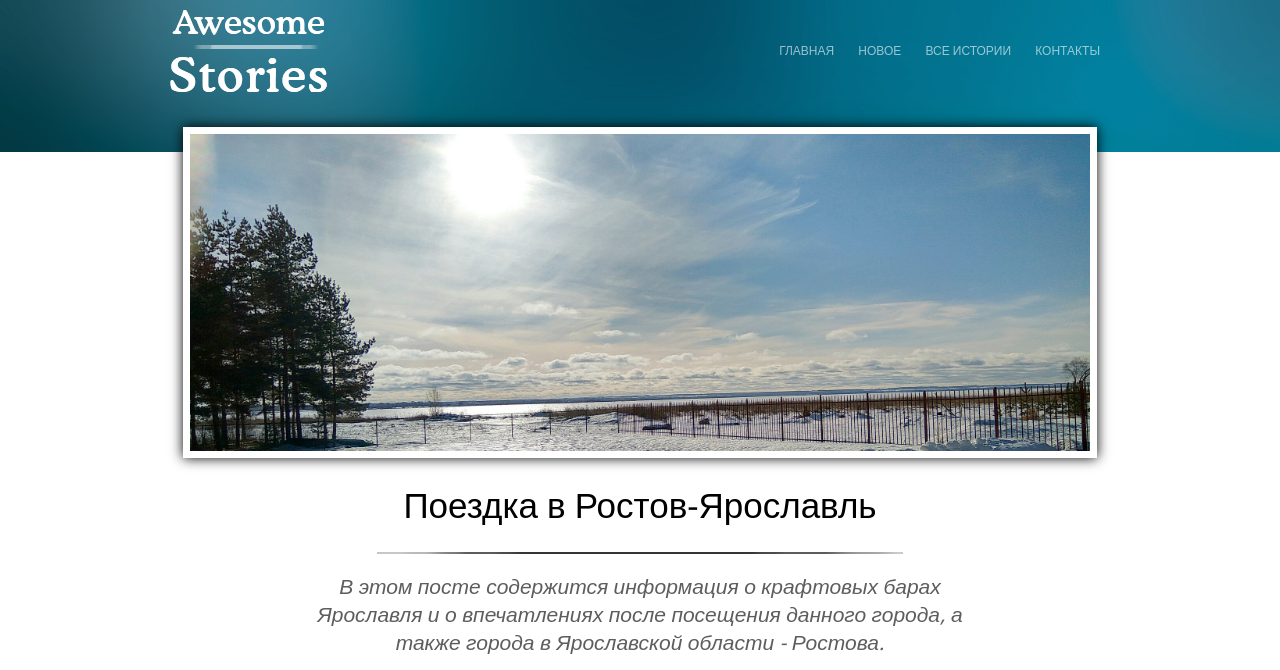
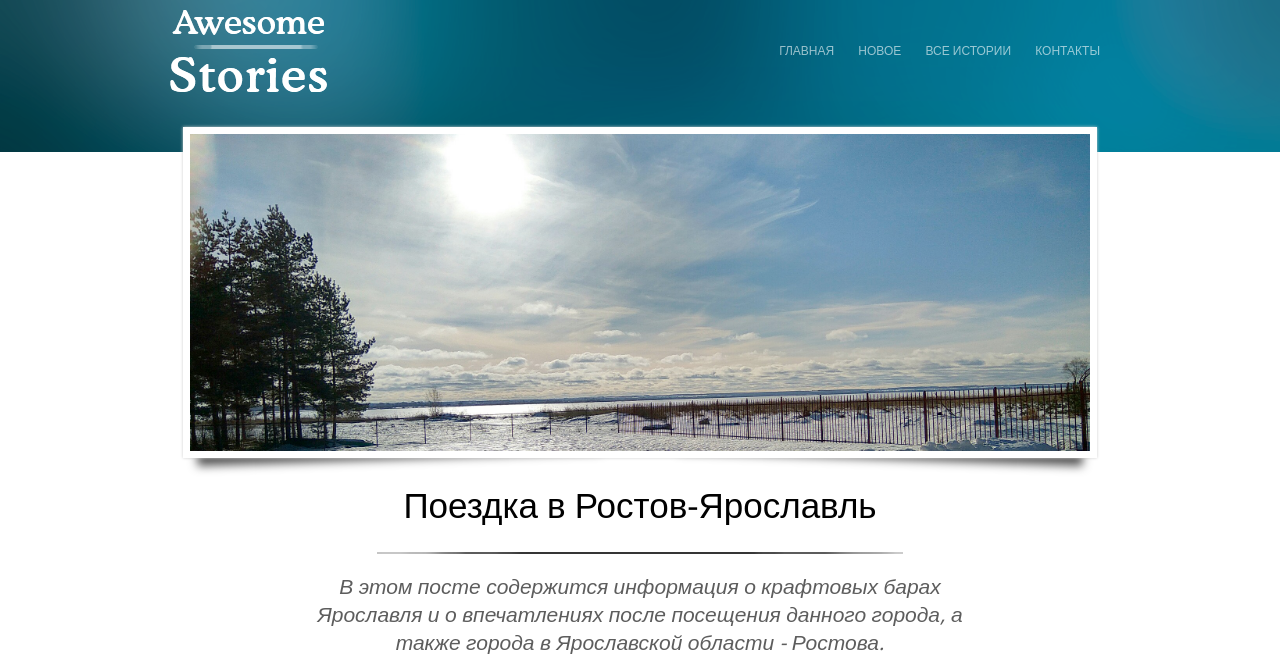
Before and after one commit to Zender85/awesomestories, a PHP site: page /rostov.html in a window 1280 px wide. Shown: the top 670 px of the page. Run offline with PHP 8.4, Linux system fonts and the light colour scheme.

Commit message:
парвки

```diff
--- a/css/style.css
+++ b/css/style.css
@@ -532,9 +532,31 @@ main h2 {
 	position: relative;
 	top: -25px;
 	line-height: 0;
-	box-shadow: 0 0 12px;
+	box-shadow: 0 0 3px #cccccc;
 	border: 7px solid #fff;
 	margin-bottom: -25px;
+}
+
+.post-mainphoto::before,
+.post-mainphoto::after {
+	content: "";
+	position: absolute;
+	top: 80%;
+	bottom: 7px;
+	width: 45%;
+	background: #dddddd;
+  box-shadow: 0 15px 10px #555555;
+  z-index: -1;
+}
+
+.post-mainphoto::before {
+	left: 6px;
+	transform: rotate(-2deg);
+}
+
+.post-mainphoto::after {
+	right: 6px;
+	transform: rotate(2deg);
 }
 
 .post-intro {
```
